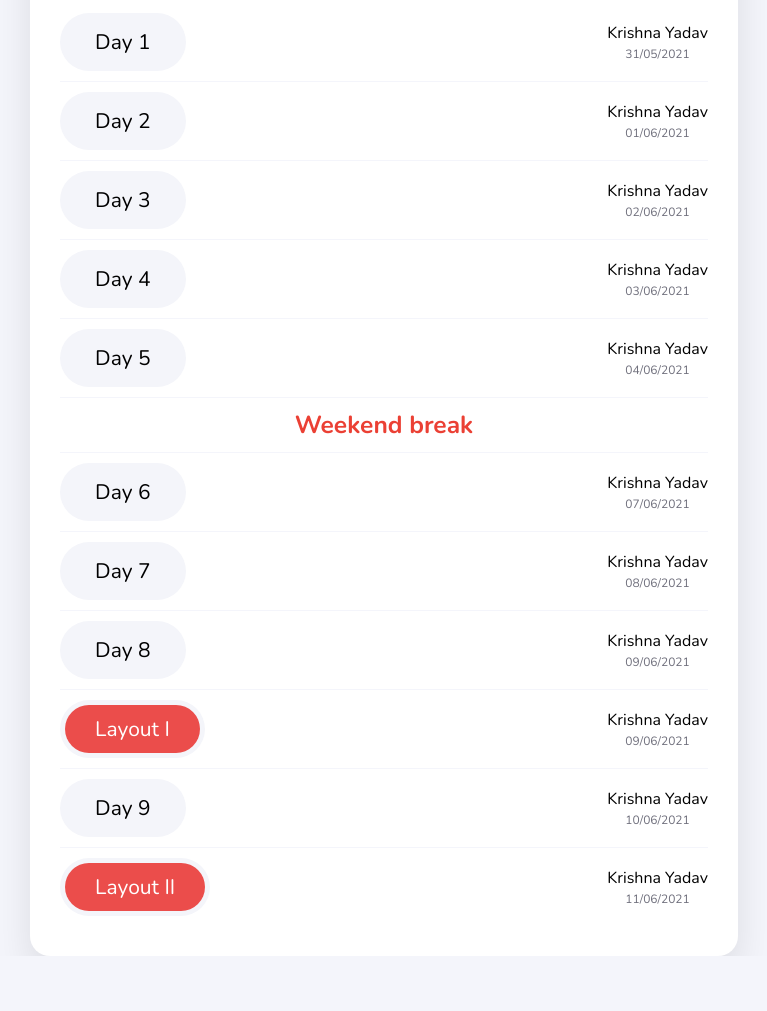
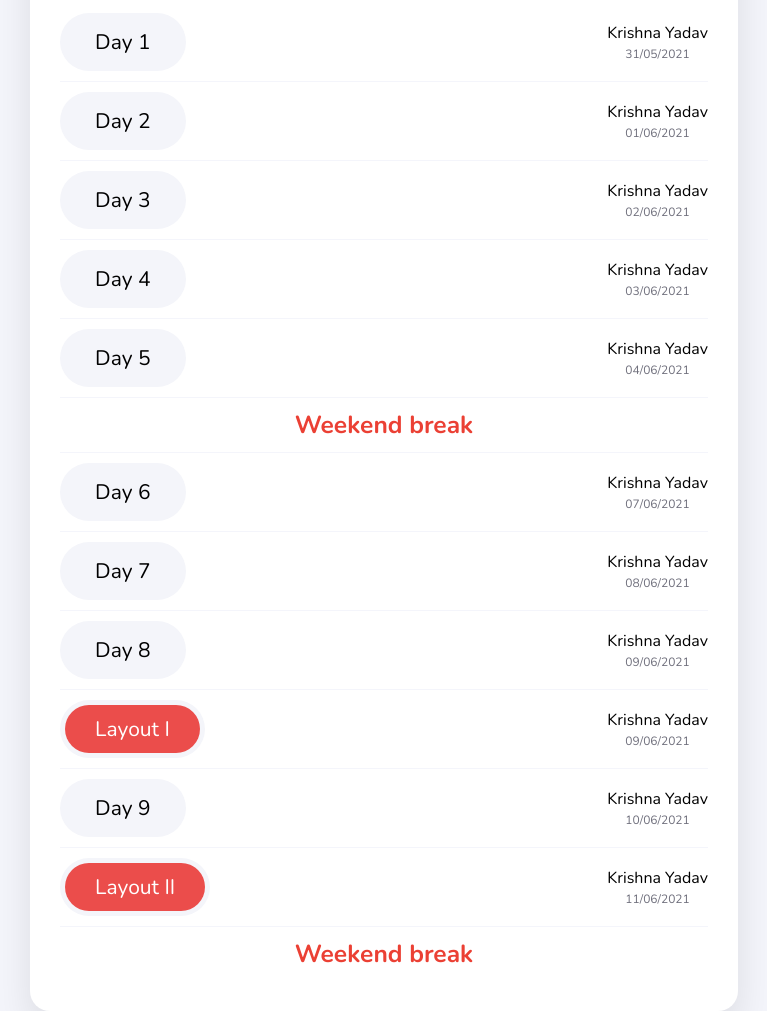
Before and after one commit to krishnayadav-tech/DailyUiDesign, a plain HTML site: page index.html in a window 1280 px wide. Shown: the part 150-1161 px from the top of the page, without its empty margins (256-1023 px from the left). Before the commit the page ends 1106 px from the top, so only its background shows below. Drawn offline with nearby package versions, Linux system fonts and the light colour scheme.

```diff
--- a/index.html
+++ b/index.html
@@ -201,6 +201,10 @@
                         <p class="date__box--date">11/06/2021</p>
                     </span>
                 </li>
+
+                <li class="list__item break">
+                    <h3>Weekend break</h3>
+                </li>
             </ul>
         </div>
     </div>
```
